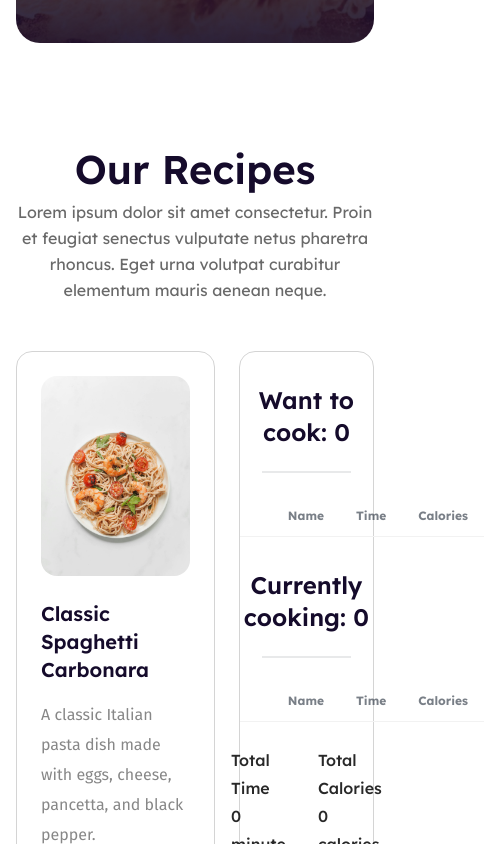
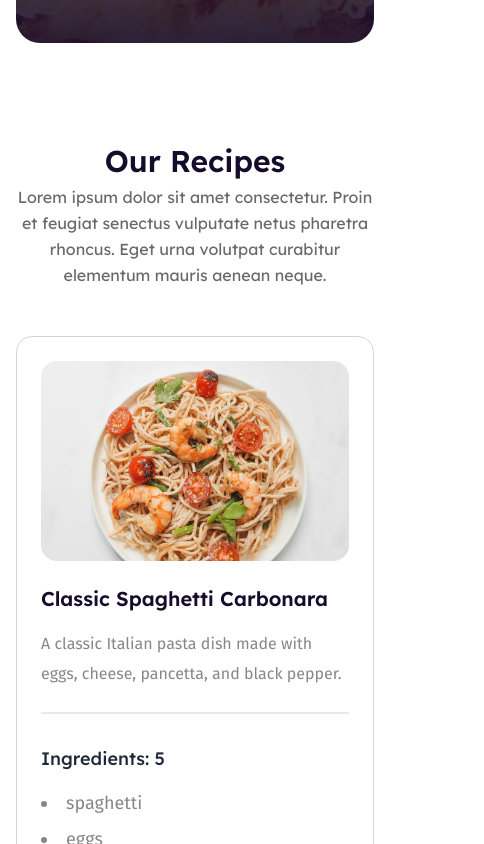
Before and after one commit to omor777/chefs-table, a React (Vite) app: page / in a window 390 px wide. Shown: the part 680-1524 px from the top of the page, 484 px wide, since content can reach past the window. Built offline with nearby package versions, Linux system fonts and the light colour scheme.

Commit message:
responsive recipes section for mobile

```diff
--- a/src/components/Cart/Cart.jsx
+++ b/src/components/Cart/Cart.jsx
@@ -3,7 +3,7 @@ import PropTypes from "prop-types";
 
 function Cart({ recipes, handleAddToCooking, cookingRecipe }) {
   return (
-    <section className="col-span-5">
+    <section className="col-span-12 lg:col-span-5">
       <div className="border border-[#28282833] rounded-2xl py-8">
         <h4 className="text-2xl font-semibold text-black-900 text-center ">
           Want to cook: {recipes.length}
--- a/src/components/Main/Main.jsx
+++ b/src/components/Main/Main.jsx
@@ -30,7 +30,7 @@ function Main({ isMenuOpen }) {
         <Banner />
       </div>
       <div className="mt-24">
-        <h3 className="text-[40px] font-semibold text-black-900 text-center">
+        <h3 className="text-[clamp(30px,4vw,40px)] font-semibold text-black-900 text-center">
           Our Recipes
         </h3>
         <p className="leading-[26px] text-black-600 w-full max-w-[823px] text-center mx-auto">
--- a/src/components/Recipes/Recipes.jsx
+++ b/src/components/Recipes/Recipes.jsx
@@ -11,7 +11,7 @@ function Recipes({ handleAddToCook }) {
       .then((data) => setRecipes(data));
   }, []);
   return (
-    <section className="col-span-7">
+    <section className="col-span-12 lg:col-span-7">
       <div className="grid grid-cols-1 lg:grid-cols-2 gap-6">
         {recipes.map((recipe) => (
           <Recipe
```
